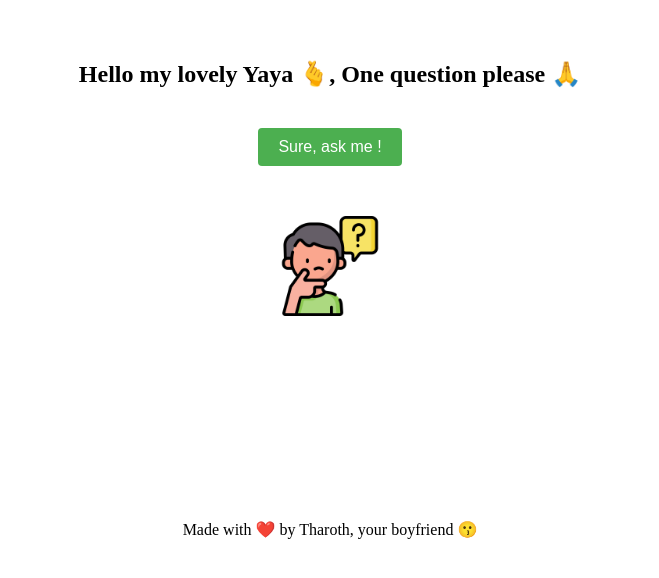
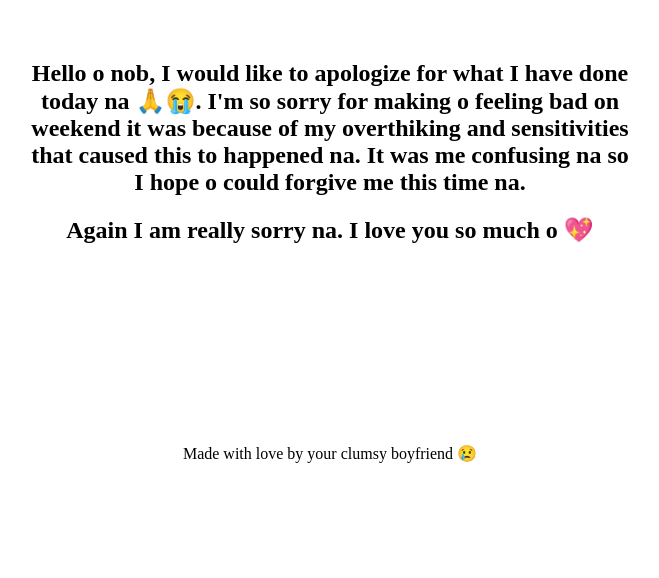
Before and after one commit to JBeanny/ask-myGf-out, a plain HTML site: page index.html in a window 1280 px wide. Shown: the part 128-706 px from the top of the page, without its empty margins (310-969 px from the left). Drawn offline with Linux system fonts and the light colour scheme; a web font is replaced by a local one.

Commit message:
feat: apologize now

```diff
--- a/index.html
+++ b/index.html
@@ -4,7 +4,8 @@
     <meta charset="UTF-8" />
     <meta http-equiv="X-UA-Compatible" content="IE=edge" />
     <meta name="viewport" content="width=device-width, initial-scale=1.0" />
-    <title>Ask Yaya for a date 🤔</title>
+    <!-- <title>Ask Yaya for a date 🤔</title> -->
+    <title>Apologize yaya 🙏😭</title>
     <link rel="stylesheet" href="./style.css" />
     <link
       href="https://fonts.googleapis.com/css2?family=Inter:wght@400;600&display=swap"
@@ -14,9 +15,13 @@
   <body>
     <div class="container mx-auto">
       <h1 class="text-2xl" id="init">
-        Hello my lovely Yaya 🫰, One question please 🙏
+        Hello o nob, I would like to apologize for what I have done today na
+        🙏😭. I'm so sorry for making o feeling bad on weekend it was because of
+        my overthiking and sensitivities that caused this to happened na. It was
+        me confusing na so I hope o could forgive me this time na.
       </h1>
-      <button onclick="startQuestions()" id="que">Sure, ask me !</button>
+      <h1>Again I am really sorry na. I love you so much o 💖</h1>
+      <!-- <button onclick="startQuestions()" id="que">Sure, ask me !</button>
       <br />
       <img src="./images/question.png" id="image" />
 
@@ -29,13 +34,14 @@
 
       <div id="message" style="display: none">
         <h3 id="messageText"></h3>
-      </div>
+      </div> -->
     </div>
 
     <canvas id="confetti-canvas"> </canvas>
 
     <footer class="text-center mt-8">
-      Made with ❤️ by Tharoth, your boyfriend 😗
+      <!-- Made with ❤️ by Tharoth, your boyfriend 😗 -->
+      Made with love by your clumsy boyfriend 😢
     </footer>
 
     <script src="https://cdn.jsdelivr.net/npm/confetti-js"></script>
```
